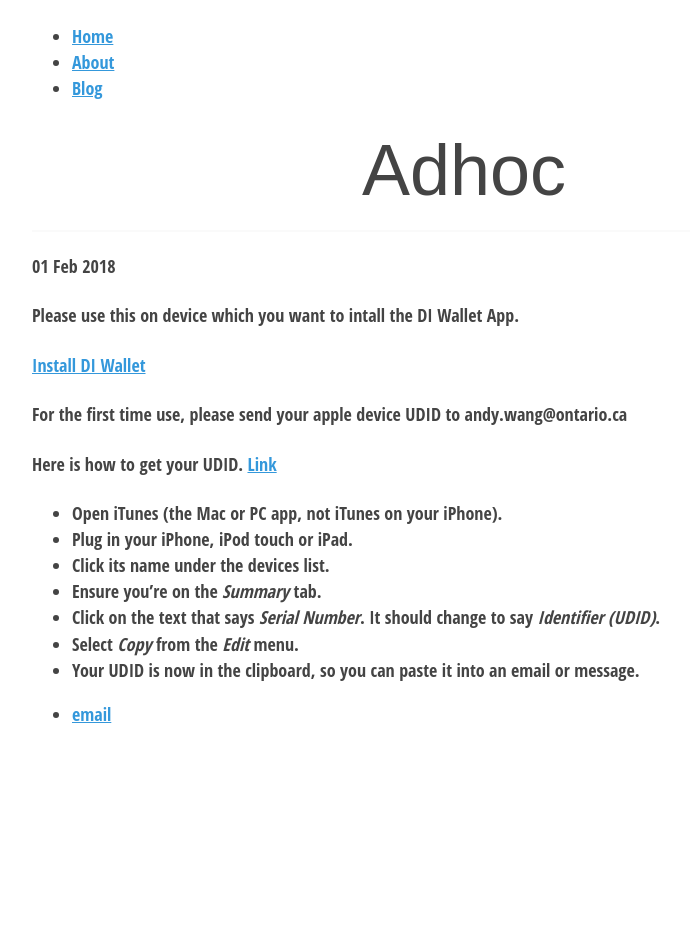
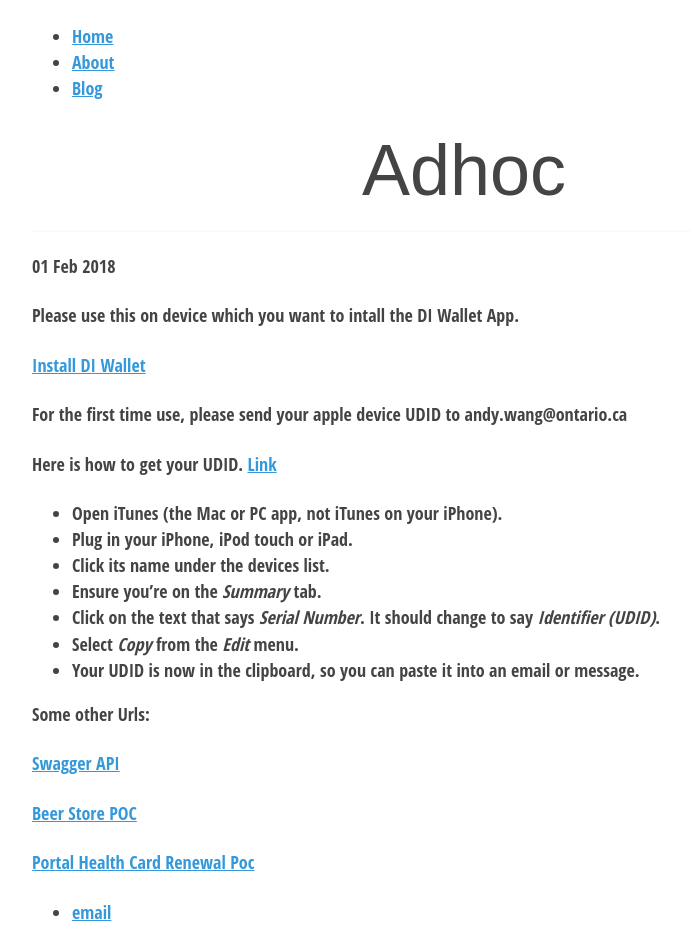
Before and after one commit to andywang1908/andywang1908.github.io, a Jekyll site: the page built from _posts/2018-02-01-adhoc-.md, in a window 1280 px wide. Shown: the whole page, without its empty margins (176-866 px from the left). Built offline with Jekyll 4.4.1, drawn with Linux system fonts in a browser that asks for light colours; our own code applies the rules of GitHub Pages for plain Markdown files; before the commit the page ends 900 px from its top, so only the background shows below that.

Commit message:
Update 2018-02-01-adhoc-.md

```diff
--- a/_posts/2018-02-01-adhoc-.md
+++ b/_posts/2018-02-01-adhoc-.md
@@ -16,3 +16,11 @@ Here is how to get your UDID. <a href='https://www.innerfence.com/howto/find-iph
 <li>Select <em>Copy</em> from the <em>Edit</em> menu.</li>
 <li>Your UDID is now in the clipboard, so you can paste it into an email or message.</li>
 </ul>
+
+Some other Urls:
+
+<a href='http://ec2-35-183-15-133.ca-central-1.compute.amazonaws.com:8080/S2I_WalletService/swagger-ui.html'>Swagger API</a>
+
+<a href='http://ec2-35-183-15-133.ca-central-1.compute.amazonaws.com:8080/examples/3rd-party/beer-store2'>Beer Store POC</a>
+
+<a href='http://ec2-35-183-15-133.ca-central-1.compute.amazonaws.com:8080/examples/3rd-party/portal/'>Portal Health Card Renewal Poc</a>
```
